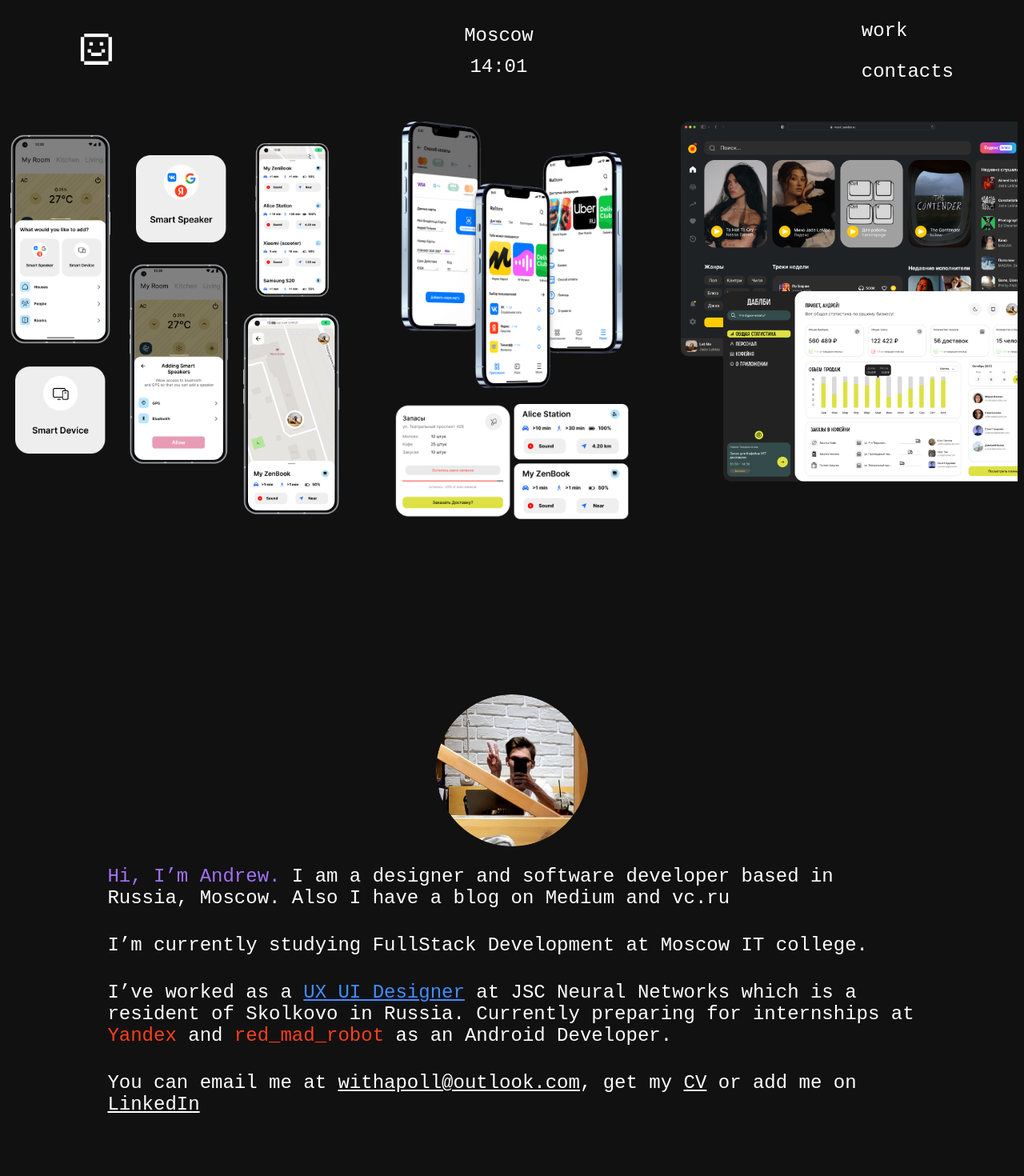
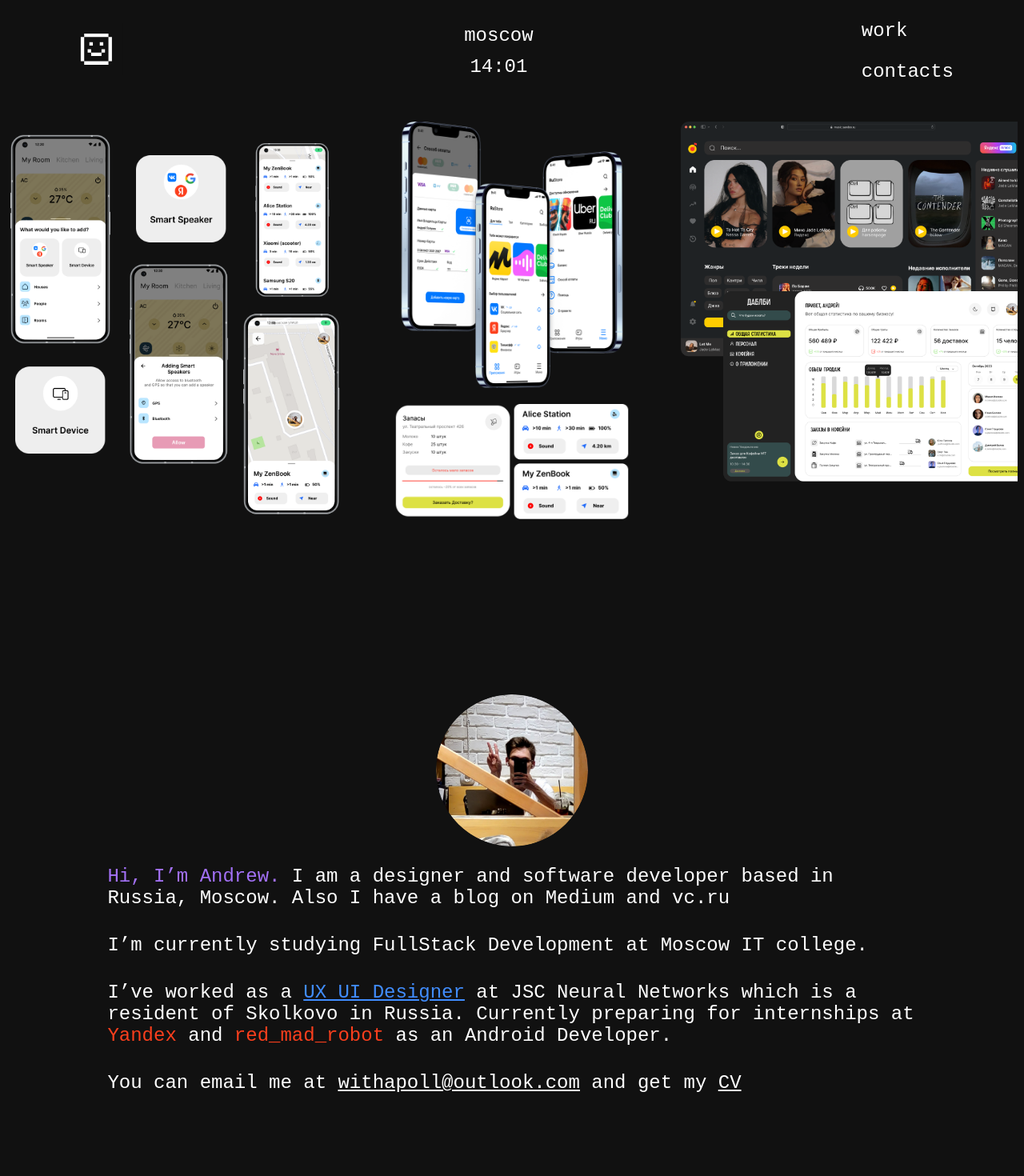
Before and after one commit to withapoll/withapoll.com, a Vue app: page / in a window 1280 px wide. Shown: the top 1470 px of the page at 80% size. Built offline with nearby package versions, Linux system fonts and the light colour scheme.

Commit message:
put some updates

```diff
--- a/src/components/AboutMe.vue
+++ b/src/components/AboutMe.vue
@@ -20,10 +20,12 @@
       </p>
       <p>
         You can email me at
-        <a href="mailto:withapoll@outlook.com" class="underline">withapoll@outlook.com</a>, get my
-        <a href="https://1drv.ms/b/s!AsnZW2NxT7K3kx5oVTfywUtODtyb" class="underline">CV</a> or add
+        <a href="mailto:withapoll@outlook.com" class="underline">withapoll@outlook.com</a> and get
+        my
+        <a href="https://1drv.ms/b/s!AsnZW2NxT7K3kx5oVTfywUtODtyb" class="underline">CV</a>
+        <!-- or add
         me on
-        <a href="link_to_linkedin" class="underline">LinkedIn</a>
+        <a href="link_to_linkedin" class="underline">LinkedIn</a> -->
       </p>
     </div>
   </div>
--- a/src/components/ArticleSection.vue
+++ b/src/components/ArticleSection.vue
@@ -108,7 +108,7 @@
       </div>
     </div>
     <p class="more-info">
-      More cool stuff you can find on my <a href="https://medium.com/withapoll">Medium</a> and
+      More cool stuff you can find on my <a href="https://medium.com/@withapoll">Medium</a> and
       <a href="https://vc.ru/u/943980-withapoll">VC</a>
     </p>
   </div>
--- a/src/components/ProjectsSection.vue
+++ b/src/components/ProjectsSection.vue
@@ -104,9 +104,10 @@
       </div>
     </div>
     <p class="more-info">
-      More cool stuff you can find on my <a href="https://github.com/withapoll">Github</a>,
-      <a href="https://behance.net">Behance</a>, and
+      More cool stuff you can find on my <a href="https://github.com/withapoll">Github</a> and
       <a href="https://dprofile.ru/apoll">Dprofile</a>
+      <!-- ,
+      <a href="https://behance.net">Behance</a>, -->
     </p>
   </div>
 </template>
--- a/src/components/TopBar.vue
+++ b/src/components/TopBar.vue
@@ -16,7 +16,7 @@
       </svg>
     </div>
     <div class="my_location">
-      <p class="city">Moscow</p>
+      <p class="city">moscow</p>
       <p class="data-time">{{ currentTime }}</p>
     </div>
     <div class="top-bar__links" @click="toggleMenu">
--- a/vite.config.ts
+++ b/vite.config.ts
@@ -5,9 +5,8 @@
 
 // https://vitejs.dev/config/
 export default defineConfig({
-  plugins: [
-    vue(),
-  ],
+  base: '/withapoll.com/',
+  plugins: [vue()],
   resolve: {
     alias: {
       '@': fileURLToPath(new URL('./src', import.meta.url))
```
